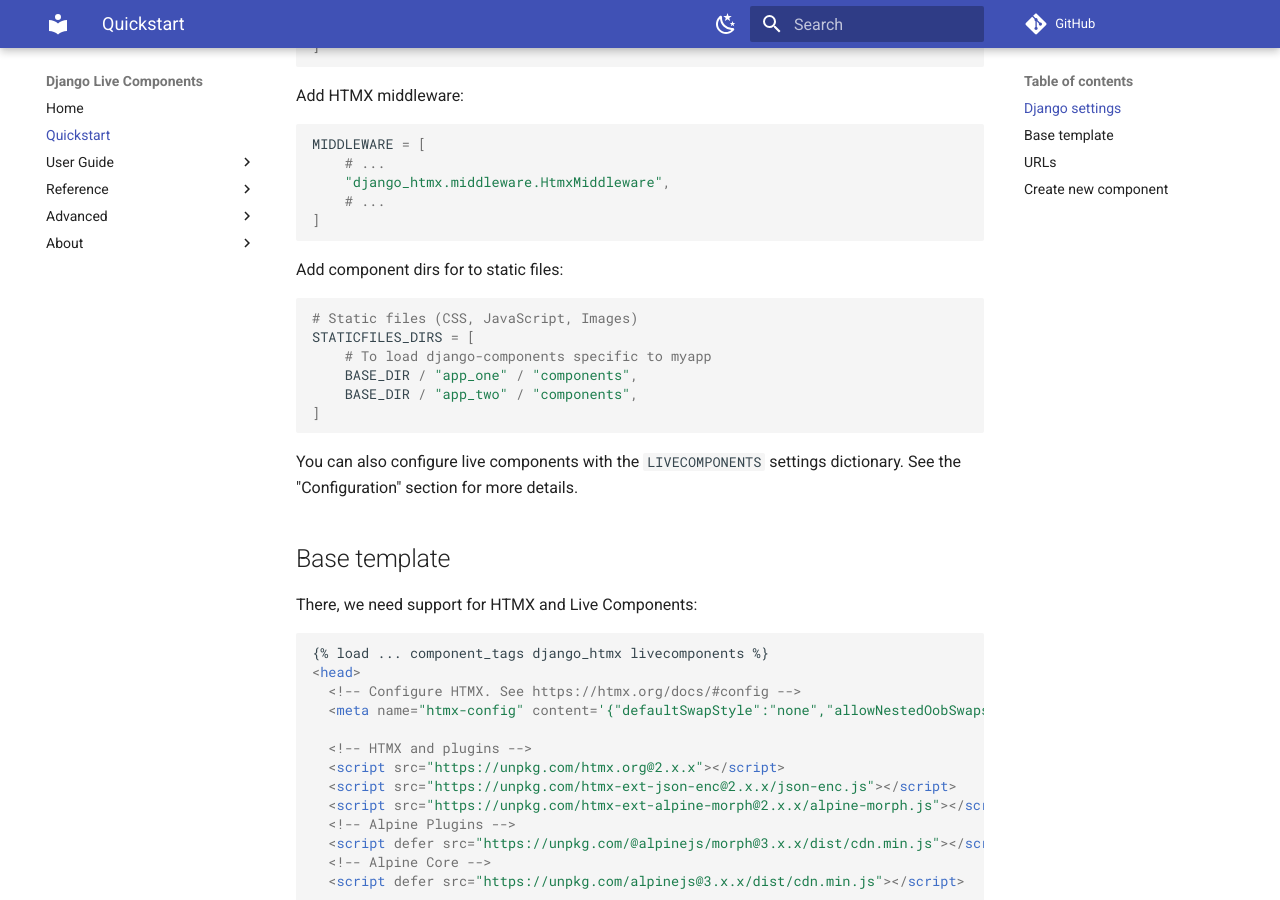
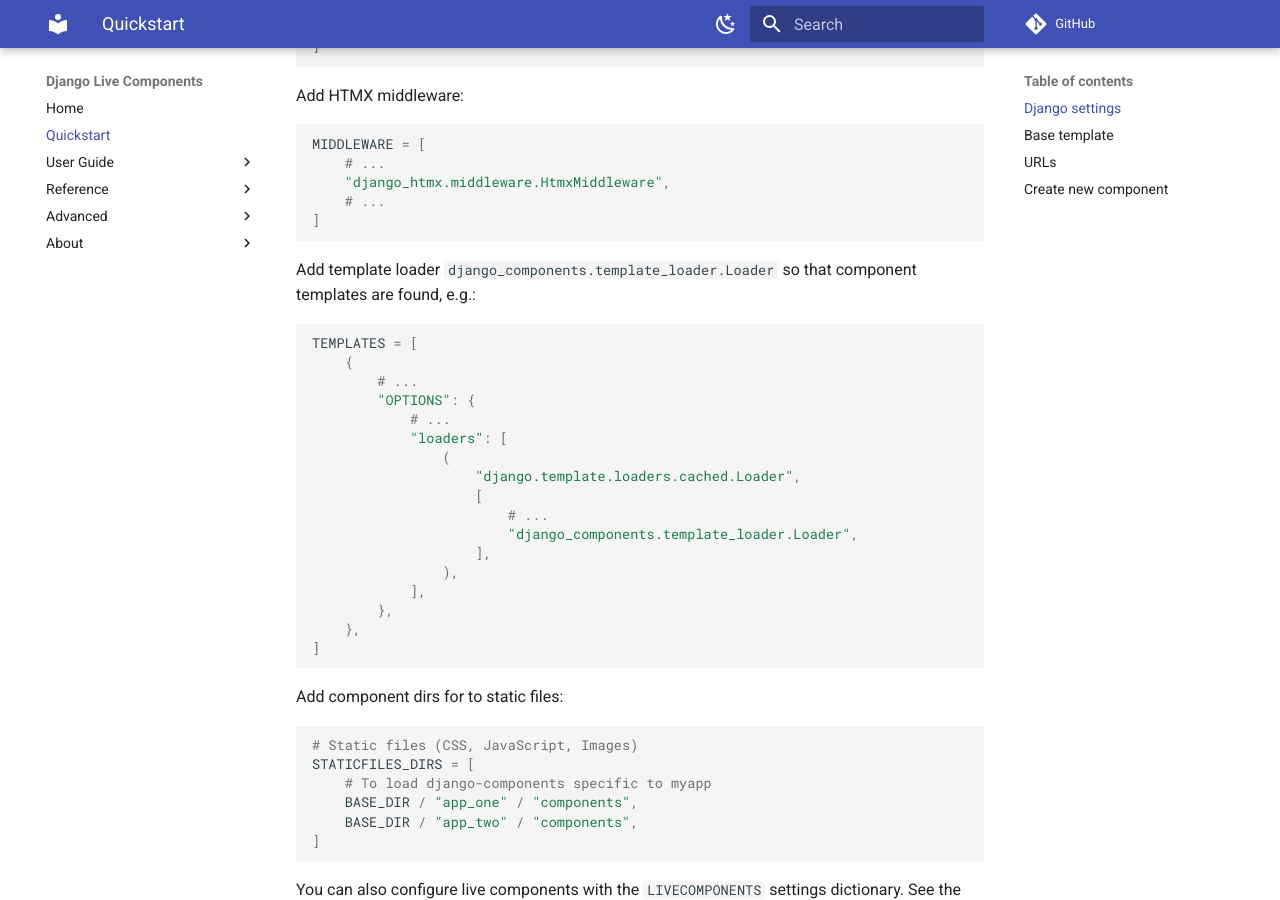
Before and after one commit to om-proptech/livecomponents, an MkDocs documentation site: the page built from docs/quickstart.md, in a window 1280 px wide and 900 px high, scrolled down 553 px. Built offline with MkDocs 1.6.1 and Material for MkDocs 9.7.7, drawn with Linux system fonts in a browser that asks for light colours; comment, search, counter and statistics services are not loaded.

Commit message:
docs/quickstart.md: Help with working TEMPLATES settings

````diff
--- a/docs/quickstart.md
+++ b/docs/quickstart.md
@@ -28,6 +28,29 @@
     # ...
     "django_htmx.middleware.HtmxMiddleware",
     # ...
+]
+```
+
+Add template loader `django_components.template_loader.Loader`
+so that component templates are found, e.g.:
+
+```python
+TEMPLATES = [
+    {
+        # ...
+        "OPTIONS": {
+            # ...
+            "loaders": [
+                (
+                    "django.template.loaders.cached.Loader",
+                    [
+                        # ...
+                        "django_components.template_loader.Loader",
+                    ],
+                ),
+            ],
+        },
+    },
 ]
 ```
 
````
